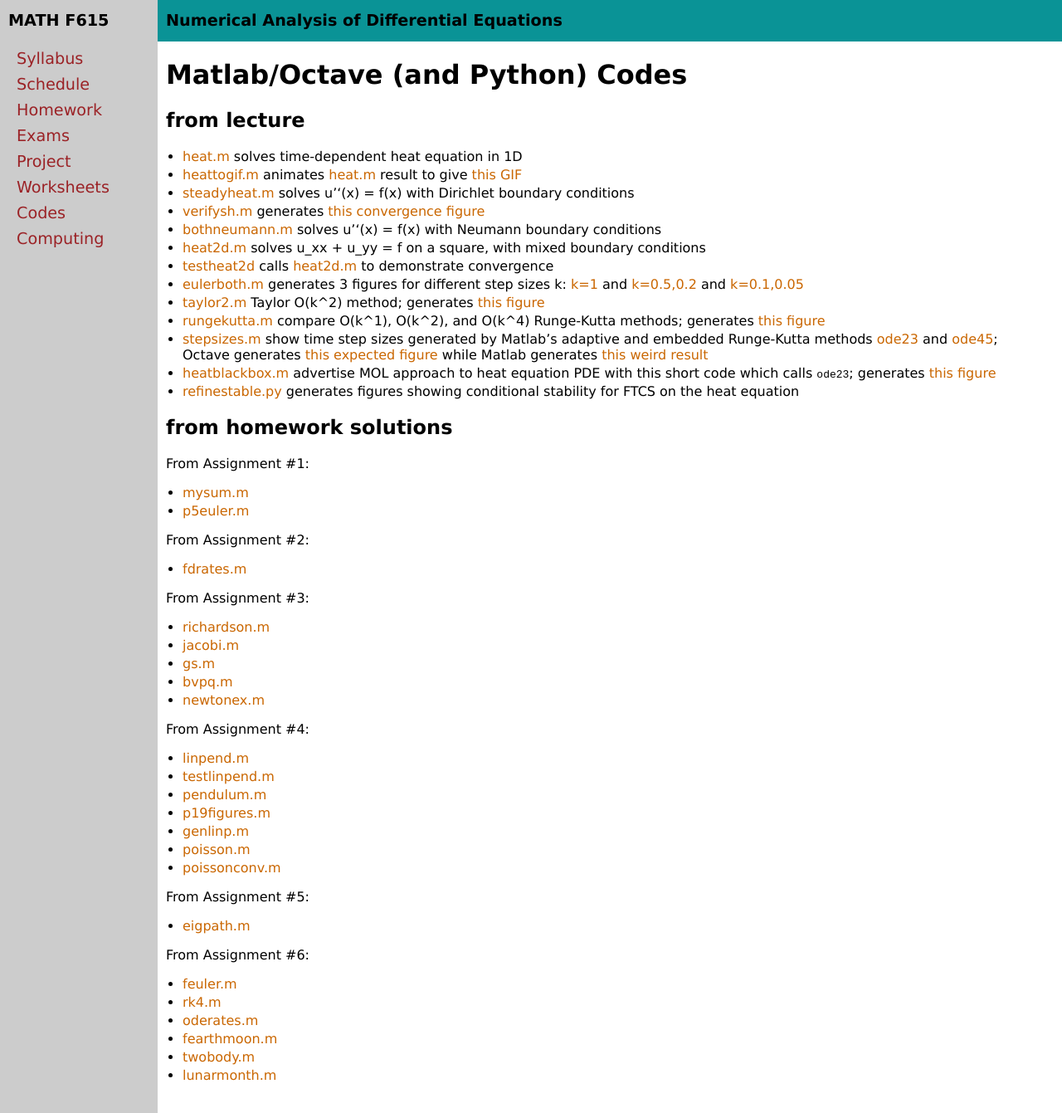
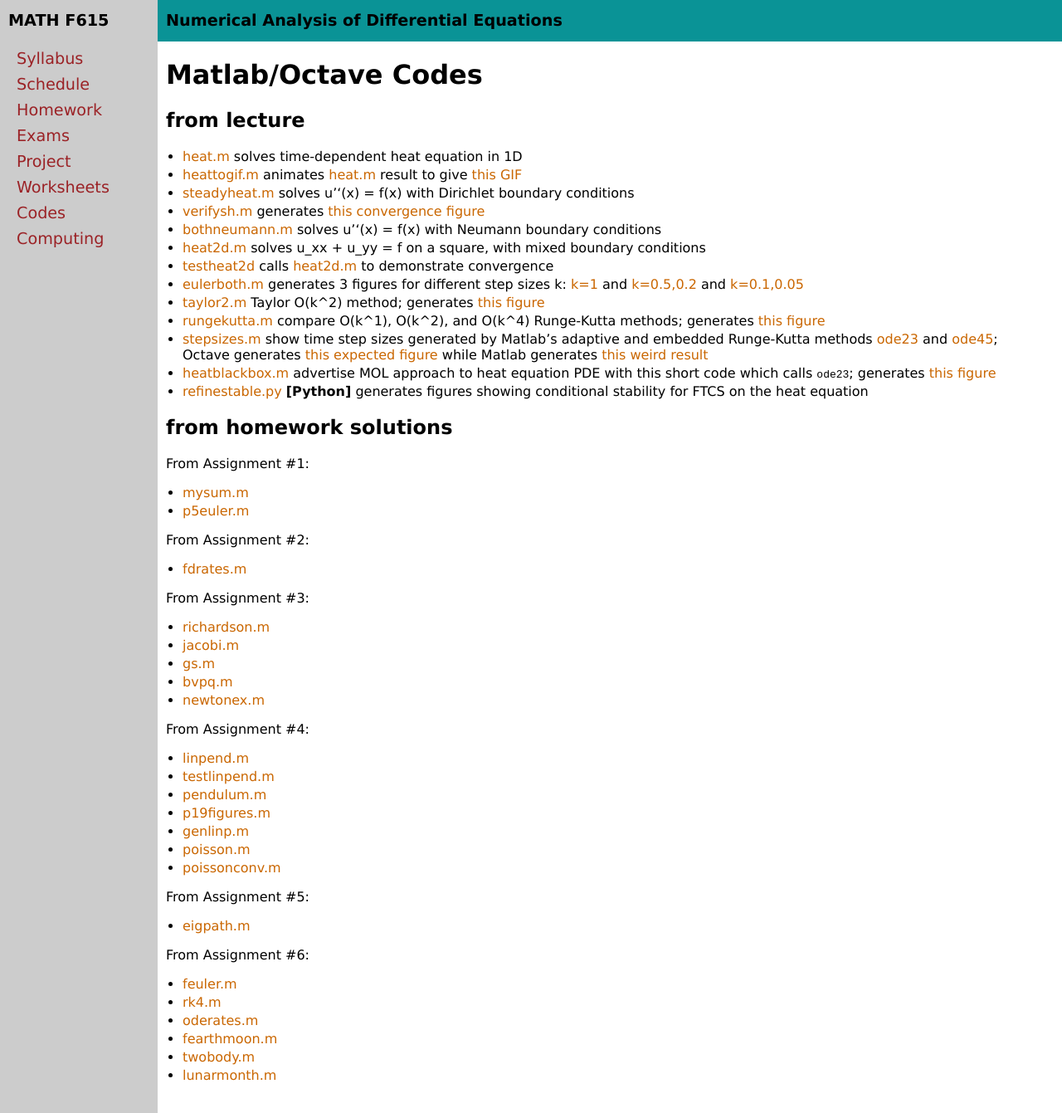
Before and after one commit to bueler/nade, a Jekyll site: the page built from codes.md, in a window 1280 px wide and 1341 px high. Shown: the whole window at 83% size. Built offline with Jekyll 4.4.1, drawn with Linux system fonts in a browser that asks for light colours.

Commit message:
point out the one Python code differently

```diff
--- a/codes.md
+++ b/codes.md
@@ -3,7 +3,7 @@ layout: course-page
 title: Matlab/Octave Codes
 ---
 
-# Matlab/Octave (and Python) Codes
+# Matlab/Octave Codes
 
 ## from lecture
 
```
Also changed, not shown: other parts of codes.md (+1 -1 lines).
